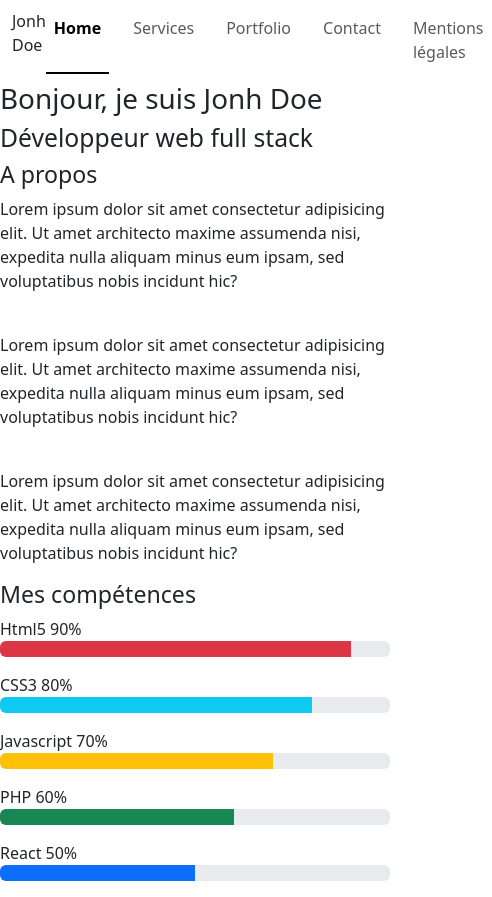
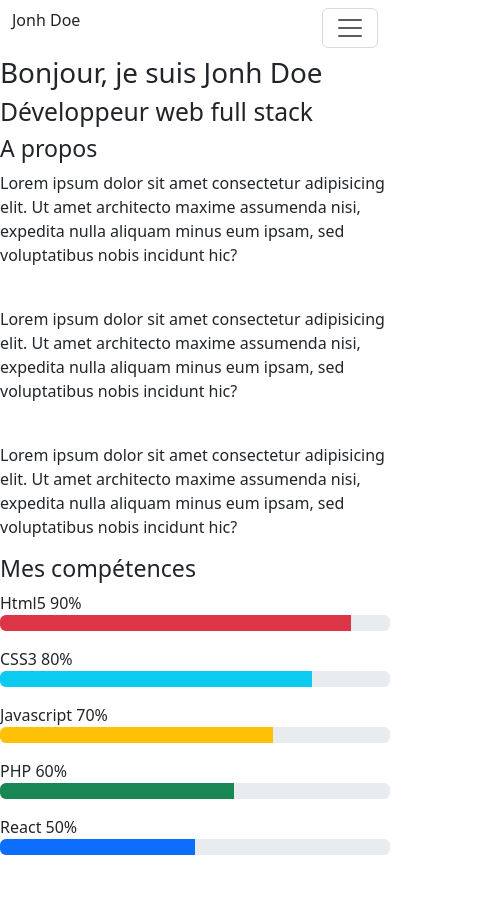
Before and after one commit to Khallas111/portfolioJonhDoe, a React (Create React App) app: page / in a window 390 px wide. Shown: the whole page, 492 px wide, since content can reach past the window. After the commit the page ends 871 px from the top, so only its background shows below. Built offline with nearby package versions, Linux system fonts and the light colour scheme.

Commit message:
Update Header.js
Header Responsive

```diff
--- a/src/Components/Header.js
+++ b/src/Components/Header.js
@@ -6,11 +6,13 @@ import Navbar from "react-bootstrap/Navbar";
 
 function Header() {
   return (
-    <Navbar className="header">
+    <Navbar expand="lg" className="header">
       <Container>
-        <Logo href="#home">Navbar with text</Logo>
-        <Navbar.Toggle />
-        <Navbar.Collapse className="justify-content-end">
+        <Logo />
+
+        <Navbar.Toggle aria-controls="main-navbar" />
+
+        <Navbar.Collapse id="main-navbar" className="justify-content-end">
           <Navigation />
         </Navbar.Collapse>
       </Container>
```
